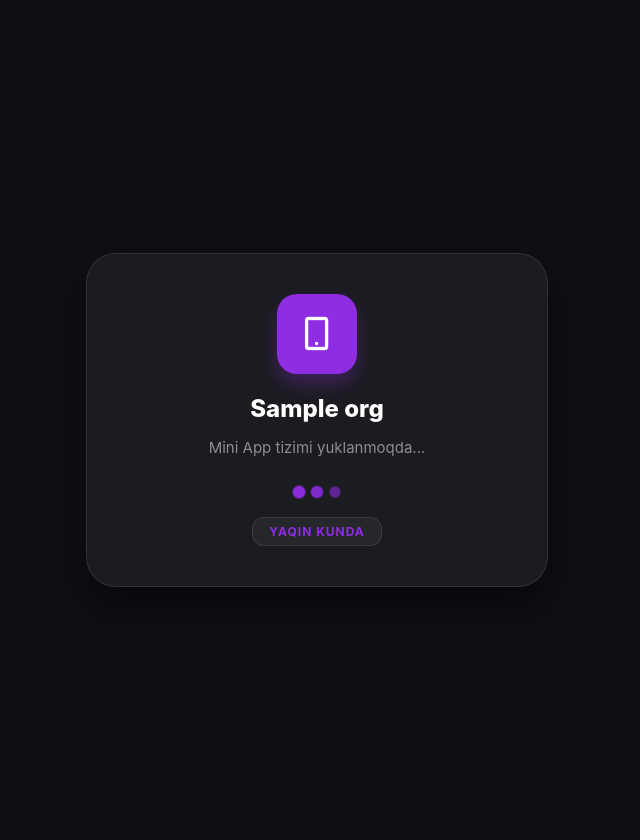
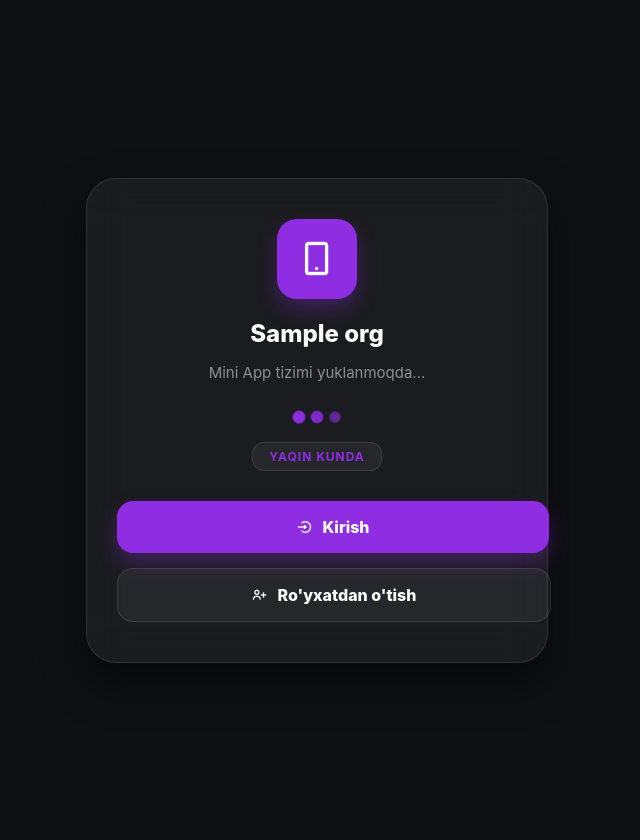
Before and after one commit to islampayments-byte/IslomCRM.uz, a Python web app: template templates/user/mini_app_landing.html in a window 1280 px wide. Shown: the whole page, without its empty margins (323-963 px from the left). Run offline with Jinja, Linux system fonts and the light colour scheme; the template is opened without the code that fills it: most values are stand-ins (such as "Sample title", 1, 10 or a date in 2020).

Commit message:
Add Log In and Register buttons to Mini App landing page

```diff
--- a/templates/user/mini_app_landing.html
+++ b/templates/user/mini_app_landing.html
@@ -55,7 +55,27 @@
             background: rgba(255,255,255,0.05); border: 1px solid var(--border);
             font-size: 12px; font-weight: 700; color: var(--primary);
             text-transform: uppercase; letter-spacing: 1px;
+            margin-bottom: 30px;
         }
+        .action-buttons-v2 {
+            display: flex; flex-direction: column; gap: 15px;
+        }
+        .landing-btn-v2 {
+            display: flex; align-items: center; justify-content: center; gap: 10px;
+            width: 100%; padding: 16px; border-radius: 16px;
+            text-decoration: none; font-weight: 800; font-size: 16px;
+            transition: all 0.3s ease;
+        }
+        .primary-btn {
+            background: var(--primary); color: #fff;
+            box-shadow: 0 10px 20px rgba(142,45,226,0.3);
+        }
+        .primary-btn:hover { transform: translateY(-3px); box-shadow: 0 15px 30px rgba(142,45,226,0.5); }
+        .secondary-btn {
+            background: rgba(255,255,255,0.05); color: #fff;
+            border: 1px solid var(--border);
+        }
+        .secondary-btn:hover { background: rgba(255,255,255,0.1); transform: translateY(-3px); }
     </style>
 </head>
 <body>
@@ -73,6 +93,15 @@
         </div>
 
         <div class="status-tag">Yaqin kunda</div>
+
+        <div class="action-buttons-v2">
+            <a href="{{ url_for('auth.login') }}" class="landing-btn-v2 primary-btn">
+                <i class='bx bx-log-in-circle'></i> Kirish
+            </a>
+            <a href="{{ url_for('auth.register') }}" class="landing-btn-v2 secondary-btn">
+                <i class='bx bx-user-plus'></i> Ro'yxatdan o'tish
+            </a>
+        </div>
     </div>
 </body>
 </html>
```
